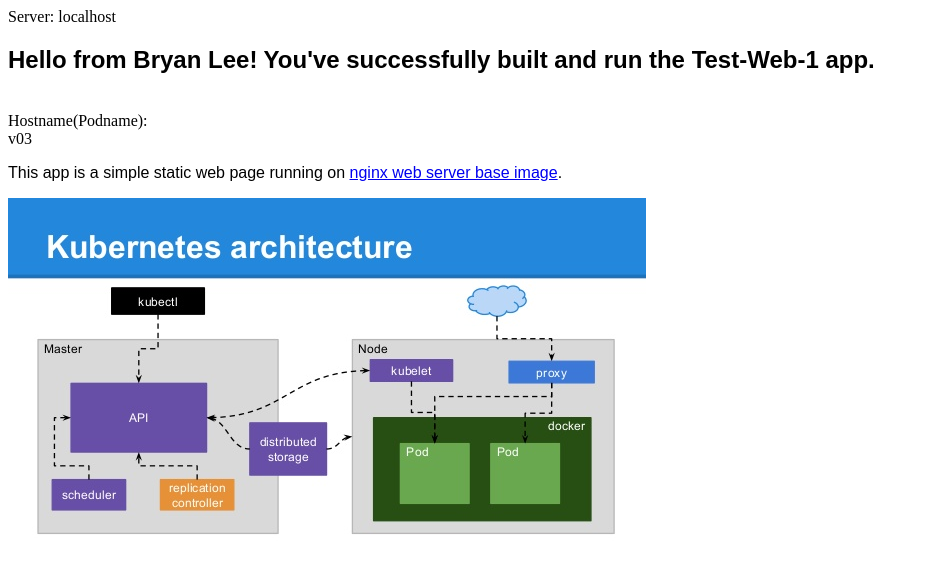
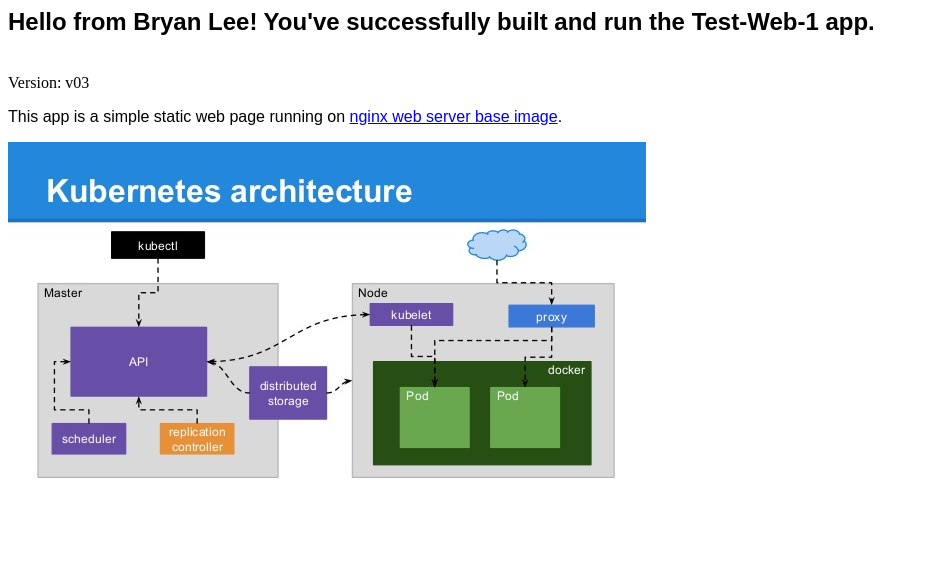
Before and after one commit to DragOnMe/test-webapp, a plain HTML site: page applications/test-webapp-1/index.html in a window 1280 px wide. Shown: the whole page, without its empty margins (0-928 px from the left). Drawn offline with Linux system fonts and the light colour scheme.

Commit message:
update index.html - clear test scripts

```diff
--- a/applications/test-webapp-1/index.html
+++ b/applications/test-webapp-1/index.html
@@ -1,18 +1,10 @@
 <html>
 <head>
-<script LANGUAGE='javascript'>
-
-var server    = window.location.hostname;
-
-document.write("Server: "+server+" <br>");
-
-</script>
 </head>
 <body>
 <p>
   <h2 style="font-family:sans-serif">Hello from Bryan Lee! You've successfully built and run the Test-Web-1 app.</h2>
-  <br>Hostname(Podname): <SCRIPT LANGUAGE='javascript'><!--# echo var="HOSTNAME" --></SCRIPT>
-  <br>v03
+  <br>Version: v03
 </p>
 <p style="font-family:sans-serif">
   This app is a simple static web page running on <a href="https://hub.docker.com/_/nginx/">nginx web server base image</a>.
```
